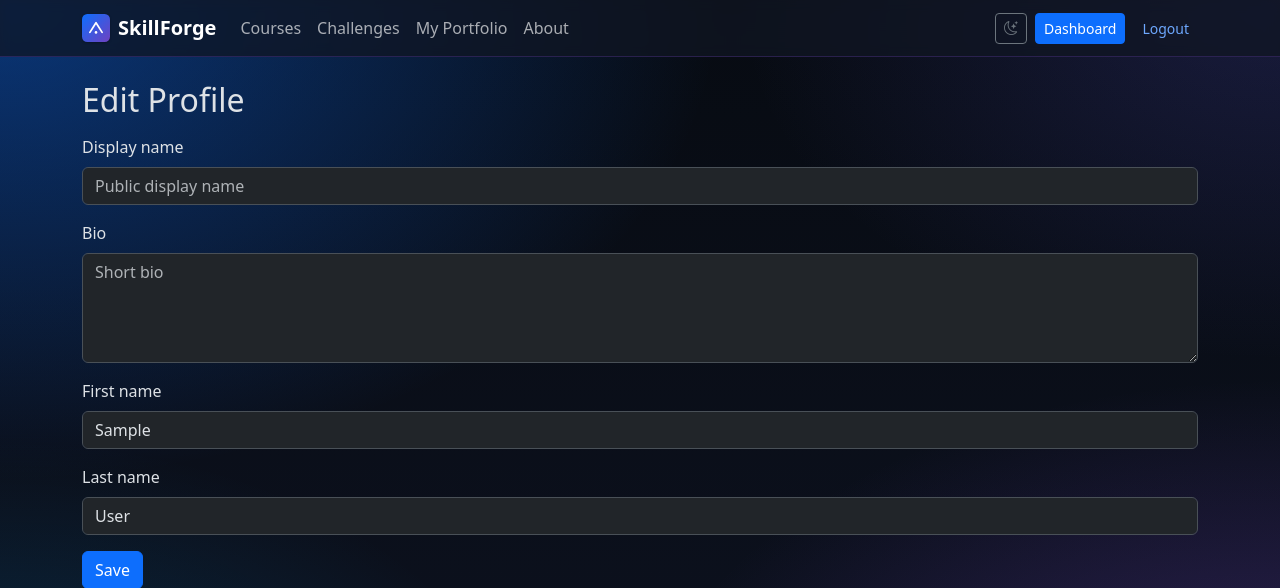
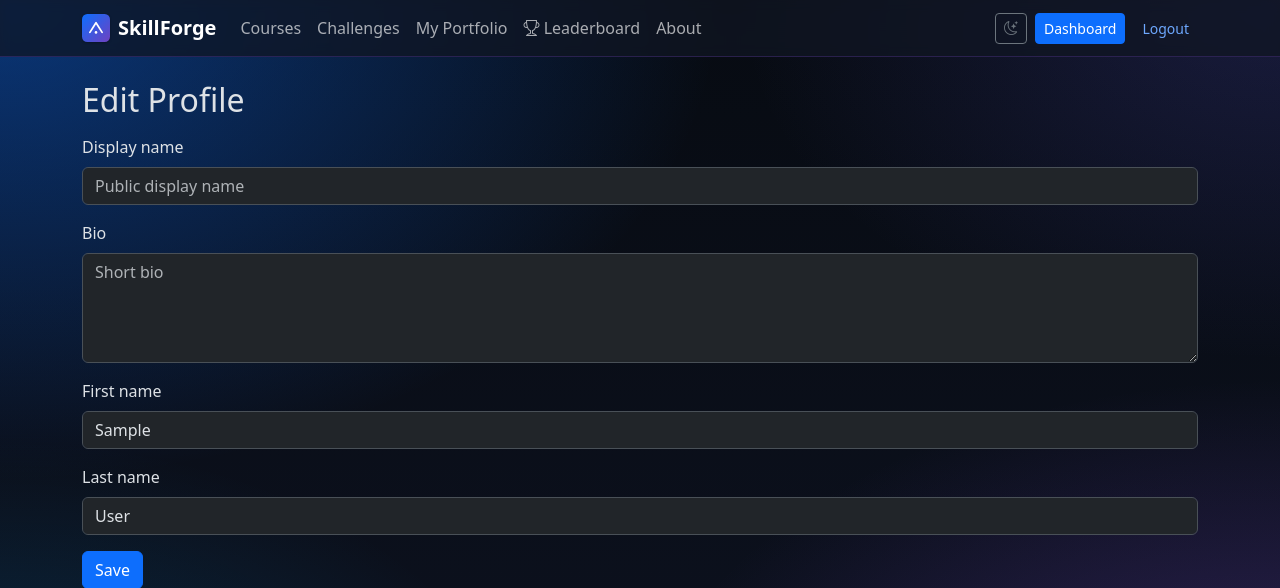
Before and after one commit to valentinsw/SkillForge, a Django app: page /accounts/profile/ in a window 1280 px wide. Shown: the top 588 px of the page. Run offline with Django 5.2, Linux system fonts and the light colour scheme; the visitor is signed in with stand-in values (Sample User, id 1); data comes from the database, SQL or seed files in the repository.

Commit message:
core/ui: convert leaderboard to sync-safe view and add 'Leaderboard' navbar link - Avoid SynchronousOnlyOperation by using a sync view - Minor navbar addition for quick access

```diff
--- a/templates/base.html
+++ b/templates/base.html
@@ -22,13 +22,43 @@
     </button>
     <div class="collapse navbar-collapse" id="sfNavbar">
       <ul class="navbar-nav me-auto mb-2 mb-lg-0">
-        <li class="nav-item"><a class="nav-link {% if request.resolver_match.url_name == 'list' and request.resolver_match.app_name == 'courses' %}active{% endif %}" href="{% url 'courses:list' %}">Courses</a></li>
+        <li class="nav-item">
+          <a class="nav-link {% if request.resolver_match and request.resolver_match.app_name == 'courses' %}active{% endif %}"
+             href="{% url 'courses:list' %}" {% if request.resolver_match and request.resolver_match.app_name == 'courses' %}aria-current="page"{% endif %}>
+            Courses
+          </a>
+        </li>
+
         {% if user.is_authenticated %}
-          <li class="nav-item"><a class="nav-link" href="/challenges/">Challenges</a></li>
-          <li class="nav-item"><a class="nav-link" href="/portfolio/my/">My Portfolio</a></li>
+          <li class="nav-item">
+            <a class="nav-link {% if request.resolver_match and request.resolver_match.app_name == 'challenges' %}active{% endif %}"
+               href="{% url 'challenges:list' %}" {% if request.resolver_match and request.resolver_match.app_name == 'challenges' %}aria-current="page"{% endif %}>
+              Challenges
+            </a>
+          </li>
+          <li class="nav-item">
+            <a class="nav-link {% if request.resolver_match and request.resolver_match.app_name == 'portfolio' %}active{% endif %}"
+               href="{% url 'portfolio:projects' %}" {% if request.resolver_match and request.resolver_match.app_name == 'portfolio' %}aria-current="page"{% endif %}>
+              My Portfolio
+            </a>
+          </li>
         {% endif %}
-        <li class="nav-item"><a class="nav-link {% if request.resolver_match.url_name == 'about' %}active{% endif %}" href="{% url 'about' %}">About</a></li>
+
+        <li class="nav-item">
+          <a class="nav-link {% if request.resolver_match and request.resolver_match.url_name == 'leaderboard' %}active{% endif %}"
+             href="{% url 'leaderboard' %}" {% if request.resolver_match and request.resolver_match.url_name == 'leaderboard' %}aria-current="page"{% endif %}>
+            <i class="bi bi-trophy"></i> Leaderboard
+          </a>
+        </li>
+
+        <li class="nav-item">
+          <a class="nav-link {% if request.resolver_match and request.resolver_match.url_name == 'about' %}active{% endif %}"
+             href="{% url 'about' %}" {% if request.resolver_match and request.resolver_match.url_name == 'about' %}aria-current="page"{% endif %}>
+            About
+          </a>
+        </li>
       </ul>
+
       <div class="d-flex align-items-center gap-2">
         <button id="themeToggle" class="btn btn-outline-secondary btn-sm" type="button" aria-label="Toggle theme">
           <i class="bi bi-moon-stars"></i>
```
Also changed, not shown: core/views.py (+16 -11 lines).
